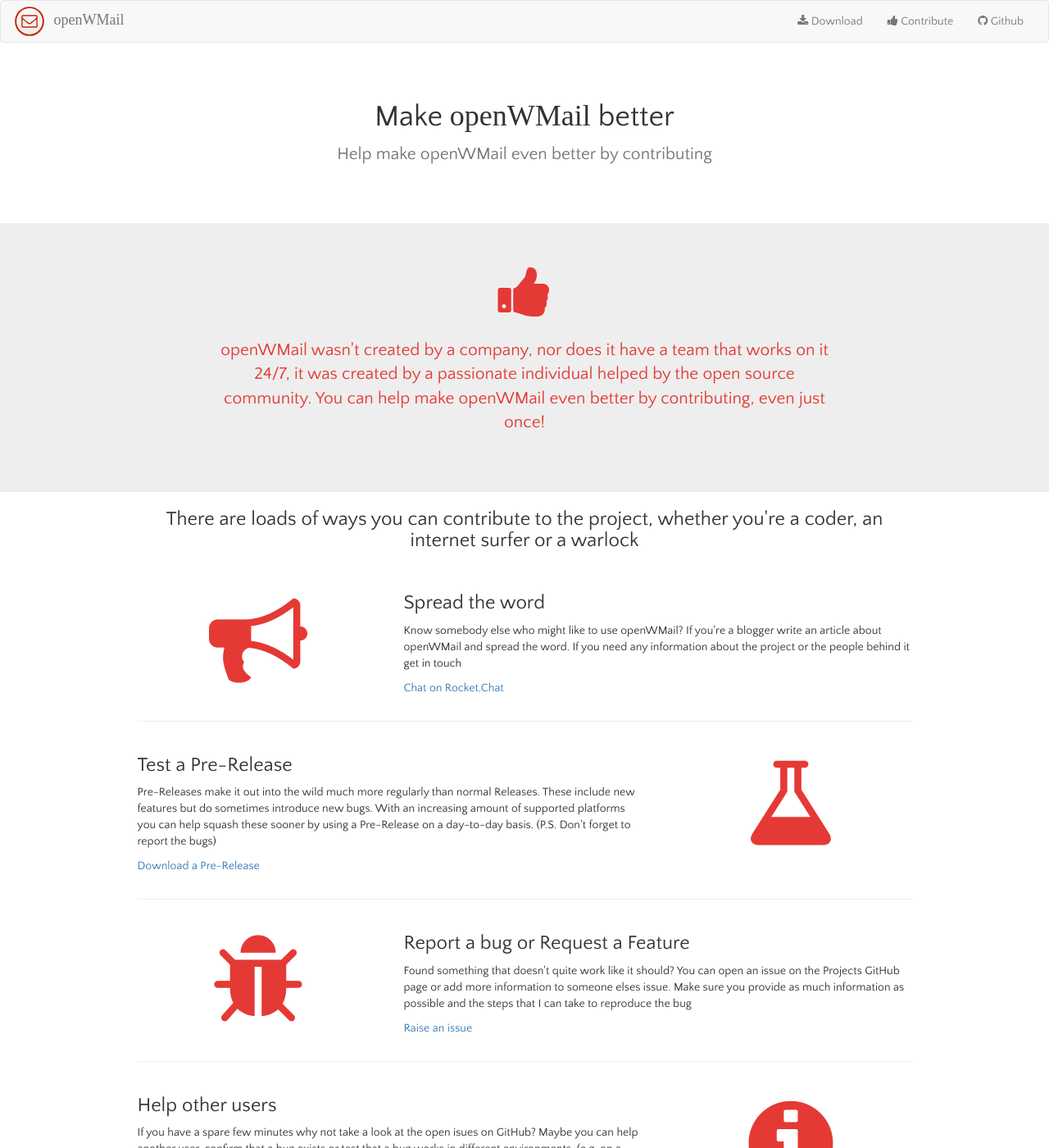
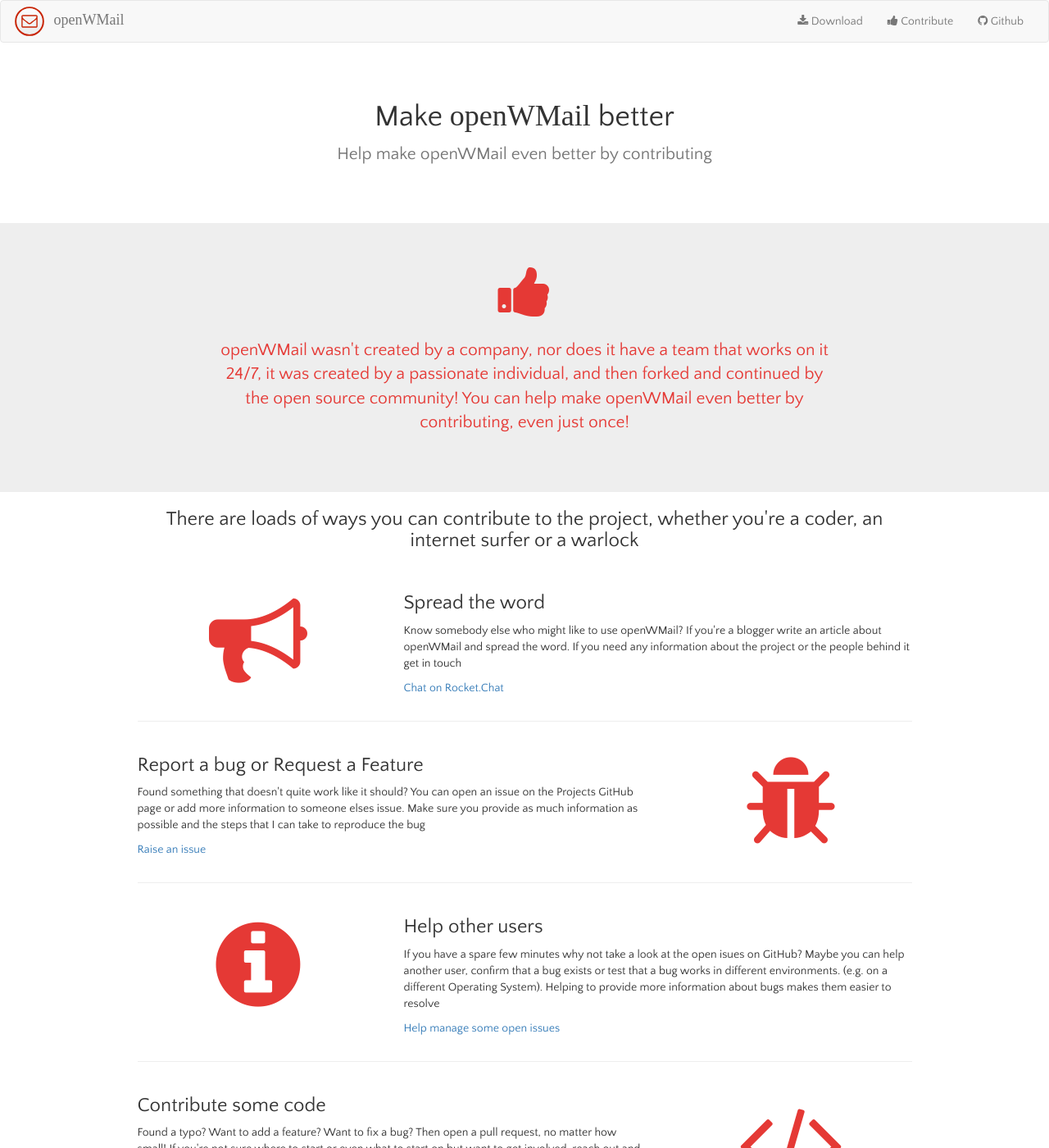
Before and after one commit to openWMail/openWMail.github.io, a Jekyll site: the page built from contribute.html, in a window 1280 px wide and 1400 px high. Shown: the whole window at 82% size. Built offline with Jekyll 4.4.1, drawn with Linux system fonts in a browser that asks for light colours; some web fonts are replaced.

Commit message:
Text and formatting updates, remove Pre-Release from Contribute

```diff
--- a/contribute.html
+++ b/contribute.html
@@ -21,10 +21,7 @@
         <br />
         <br />
         <p class="lead color-red-600">
-          openWMail wasn't created by a company, nor does it have a team that works
-          on it 24/7, it was created by a passionate individual helped by the
-          open source community. You can help make openWMail even better by
-          contributing, even just once!
+          openWMail wasn't created by a company, nor does it have a team that works on it 24/7, it was created by a passionate individual, and then forked and continued by the open source community! You can help make openWMail even better by contributing, even just once!
         </p>
       </div>
     </div>
@@ -39,8 +36,7 @@
         <div class="row">
           <div class="col-md-12">
             <h3 class="text-center">
-              There are loads of ways you can contribute to the project, whether
-              you're a coder, an internet surfer or a warlock
+              There are loads of ways you can contribute to the project, whether you're a coder, an internet surfer or a warlock
             </h3>
           </div>
         </div>
@@ -52,10 +48,7 @@
           <div class="col-md-8">
             <h3>Spread the word</h3>
             <p>
-              Know somebody else who might like to use openWMail? If you're
-              a blogger write an article about openWMail and spread the word. If you
-              need any information about the project or the people behind it get
-              in touch
+              Know somebody else who might like to use openWMail? If you're a blogger write an article about openWMail and spread the word. If you need any information about the project or the people behind it get in touch
             </p>
             <p>
               <a href="https://openwmail.rocket.chat" target="_blank">Chat on Rocket.Chat</a>
@@ -65,39 +58,12 @@
         <hr />
         <div class="row">
           <div class="col-md-4 text-center hidden-md hidden-lg">
-            <h3><span class="fa fa-fw fa-5x fa-flask color-red-600"></span></h3>
-          </div>
-          <div class="col-md-8">
-            <h3>Test a Pre-Release</h3>
-            <p>
-              Pre-Releases make it out into the wild much more regularly than
-              normal Releases. These include new features but do sometimes introduce
-              new bugs. With an increasing amount of supported platforms you can
-              help squash these sooner by using a Pre-Release on a day-to-day
-              basis. (P.S. Don't forget to report the bugs)
-            </p>
-            <p>
-              <a href="download" target="_blank">
-                Download a Pre-Release
-              </a>
-            </p>
-          </div>
-          <div class="col-md-4 text-center hidden-xs hidden-sm">
-            <h3><span class="fa fa-fw fa-5x fa-flask color-red-600"></span></h3>
-          </div>
-        </div>
-        <hr />
-        <div class="row">
-          <div class="col-md-4 text-center">
             <h3><span class="fa fa-fw fa-5x fa-bug color-red-600"></span></h3>
           </div>
           <div class="col-md-8">
             <h3>Report a bug or Request a Feature</h3>
             <p>
-              Found something that doesn't quite work like it should? You can
-              open an issue on the Projects GitHub page or add more information
-              to someone elses issue. Make sure you provide as much information
-              as possible and the steps that I can take to reproduce the bug
+              Found something that doesn't quite work like it should? You can open an issue on the Projects GitHub page or add more information to someone elses issue. Make sure you provide as much information as possible and the steps that I can take to reproduce the bug
             </p>
             <p>
               <a href="https://github.com/openWMail/openWMail/issues" target="_blank">
@@ -105,20 +71,19 @@
               </a>
             </p>
           </div>
+          <div class="col-md-4 text-center hidden-xs hidden-sm">
+            <h3><span class="fa fa-fw fa-5x fa-bug color-red-600"></span></h3>
+          </div>
         </div>
         <hr />
         <div class="row">
-          <div class="col-md-4 text-center hidden-md hidden-lg">
+          <div class="col-md-4 text-center">
             <h3><span class="fa fa-fw fa-5x fa-info-circle color-red-600"></span></h3>
           </div>
           <div class="col-md-8">
             <h3>Help other users</h3>
             <p>
-              If you have a spare few minutes why not take a look at the open
-              isues on GitHub? Maybe you can help another user, confirm that a
-              bug exists or test that a bug works in different environments.
-              (e.g. on a different Operating System). Helping to provide more
-              information about bugs makes them easier to resolve
+              If you have a spare few minutes why not take a look at the open isues on GitHub? Maybe you can help another user, confirm that a bug exists or test that a bug works in different environments. (e.g. on a different Operating System). Helping to provide more information about bugs makes them easier to resolve
             </p>
             <p>
               <a href="https://github.com/openWMail/openWMail/issues" target="_blank">
@@ -126,22 +91,34 @@
               </a>
             </p>
           </div>
+        </div>
+        <hr />
+        <div class="row">
+          <div class="col-md-4 text-center hidden-md hidden-lg">
+            <h3><span class="fa fa-fw fa-5x fa-code color-red-600"></span></h3>
+          </div>
+          <div class="col-md-8">
+            <h3>Contribute some code</h3>
+            <p>Found a typo? Want to add a feature? Want to fix a bug? Then open a pull request, no matter how small! If you're not sure where to start or even what to start on but want to get involved, reach out and we can talk code. <span class="fa fa-fw fa-code"></span>
+            </p>
+            <p>
+              <a href="https://openwmail.rocket.chat" target="_blank">Chat on Rocket.Chat</a>
+              |
+              <a href="https://github.com/openWMail/openWMail/issues" target="_blank">Raise an issue</a>
+            </p>
+          </div>
           <div class="col-md-4 text-center hidden-xs hidden-sm">
-            <h3><span class="fa fa-fw fa-5x fa-info-circle color-red-600"></span></h3>
+            <h3><span class="fa fa-fw fa-5x fa-code color-red-600"></span></h3>
           </div>
         </div>
         <hr />
         <div class="row">
           <div class="col-md-4 text-center">
-            <h3><span class="fa fa-fw fa-5x fa-code color-red-600"></span></h3>
+            <h3><span class="fa fa-fw fa-5x fa-coffee color-red-600"></span></h3>
           </div>
           <div class="col-md-8">
-            <h3>Contribute some code</h3>
-            <p>
-              Found a typo? Want to add a feature? Want to fix a bug? Then open
-              a pull request, no matter how small! If you're not sure where to
-              start or even what to start on but want to get involved, reach out
-              and we can talk code. <span class="fa fa-fw fa-code"></span>
+            <h3>Contribute in another way</h3>
+            <p>Think you can add some sparkle to some graphics? Found a spelling mistake? Think there's a section missing on this page? Reach out and get in touch. It would be great to hear from you!
             </p>
             <p>
               <a href="https://openwmail.rocket.chat" target="_blank">Chat on Rocket.Chat</a>
@@ -151,33 +128,10 @@
           </div>
         </div>
         <hr />
-        <div class="row">
-          <div class="col-md-4 text-center hidden-md hidden-lg">
-            <h3><span class="fa fa-fw fa-5x fa-coffee color-red-600"></span></h3>
-          </div>
-          <div class="col-md-8">
-            <h3>Contribute in another way</h3>
-            <p>
-              Think you can add some sparkle to some graphics? Found a spelling
-              mistake? Think there's a section missing on this page? Reach out
-              and get in touch. It would be great to hear from you!
-            </p>
-            <p>
-              <a href="https://openwmail.rocket.chat" target="_blank">Chat on Rocket.Chat</a>
-              |
-              <a href="https://github.com/openWMail/openWMail/issues" target="_blank">Raise an issue</a>
-            </p>
-          </div>
-          <div class="col-md-4 text-center hidden-xs hidden-sm">
-            <h3><span class="fa fa-fw fa-5x fa-coffee color-red-600"></span></h3>
-          </div>
-        </div>
-        <hr />
         <br />
         <div class="row">
           <div class="col-md-12 text-center">
-            Wow you made it this far? Maybe there's a typo<span class="color-red-600">n</span>
-            on this page you could help with <span class="fa fa-fw fa-smile-o"></span>
+            Wow you made it this far? Maybe there's a typo<span class="color-red-600">n</span> on this page you could help with <span class="fa fa-fw fa-smile-o"></span>
           </div>
         </div>
         <br />
```
Also changed, not shown: _includes/prerelease_notes_2_2_1.md (deleted, +0 -15 lines), _includes/prerelease_notes_2_3_1.md (deleted, +0 -6 lines), _includes/release_notes_2_2_0.md (deleted, +0 -53 lines), _includes/release_notes_2_3_0.md (deleted, +0 -6 lines).
